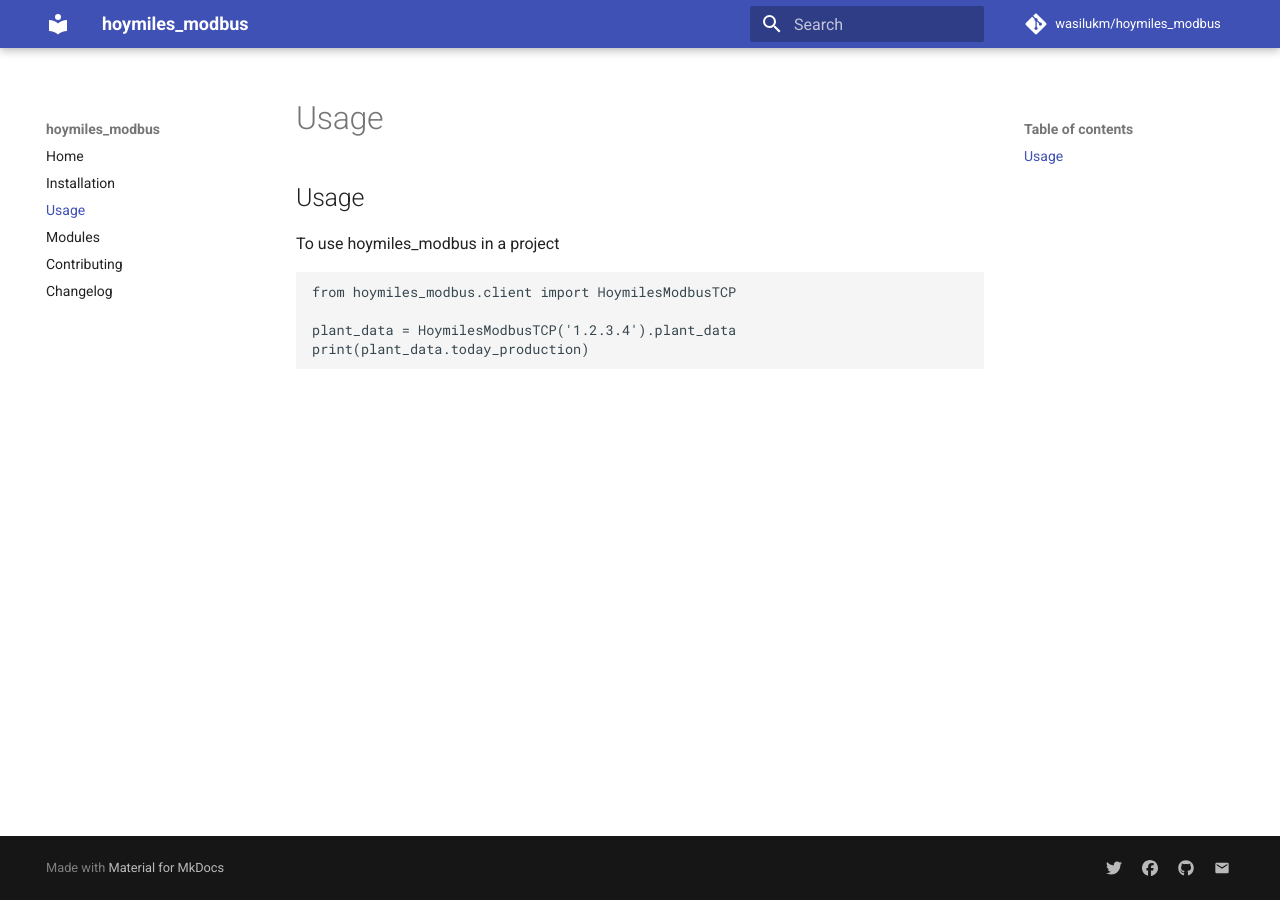
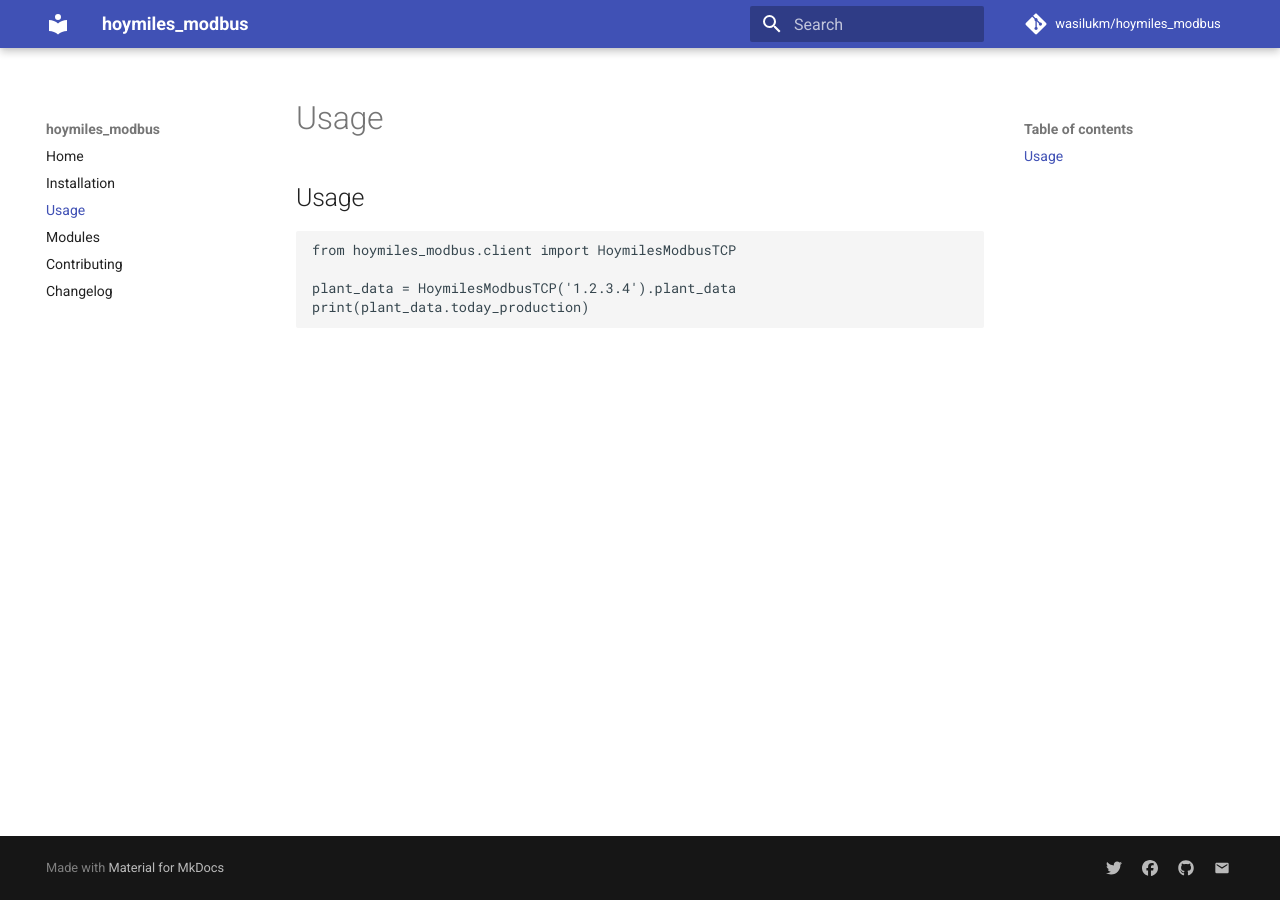
Before and after one commit to wasilukm/hoymiles_modbus, an MkDocs documentation site: the page built from docs/usage.md, in a window 1280 px wide. Built offline with MkDocs 1.6.1 and Material for MkDocs 9.7.7, drawn with Linux system fonts in a browser that asks for light colours; comment, search, counter and statistics services are not loaded.

Commit message:
Fix docs

````diff
--- a/docs/usage.md
+++ b/docs/usage.md
@@ -1,6 +1,4 @@
 # Usage
-
-To use hoymiles_modbus in a project
 
 ```
 from hoymiles_modbus.client import HoymilesModbusTCP
````
